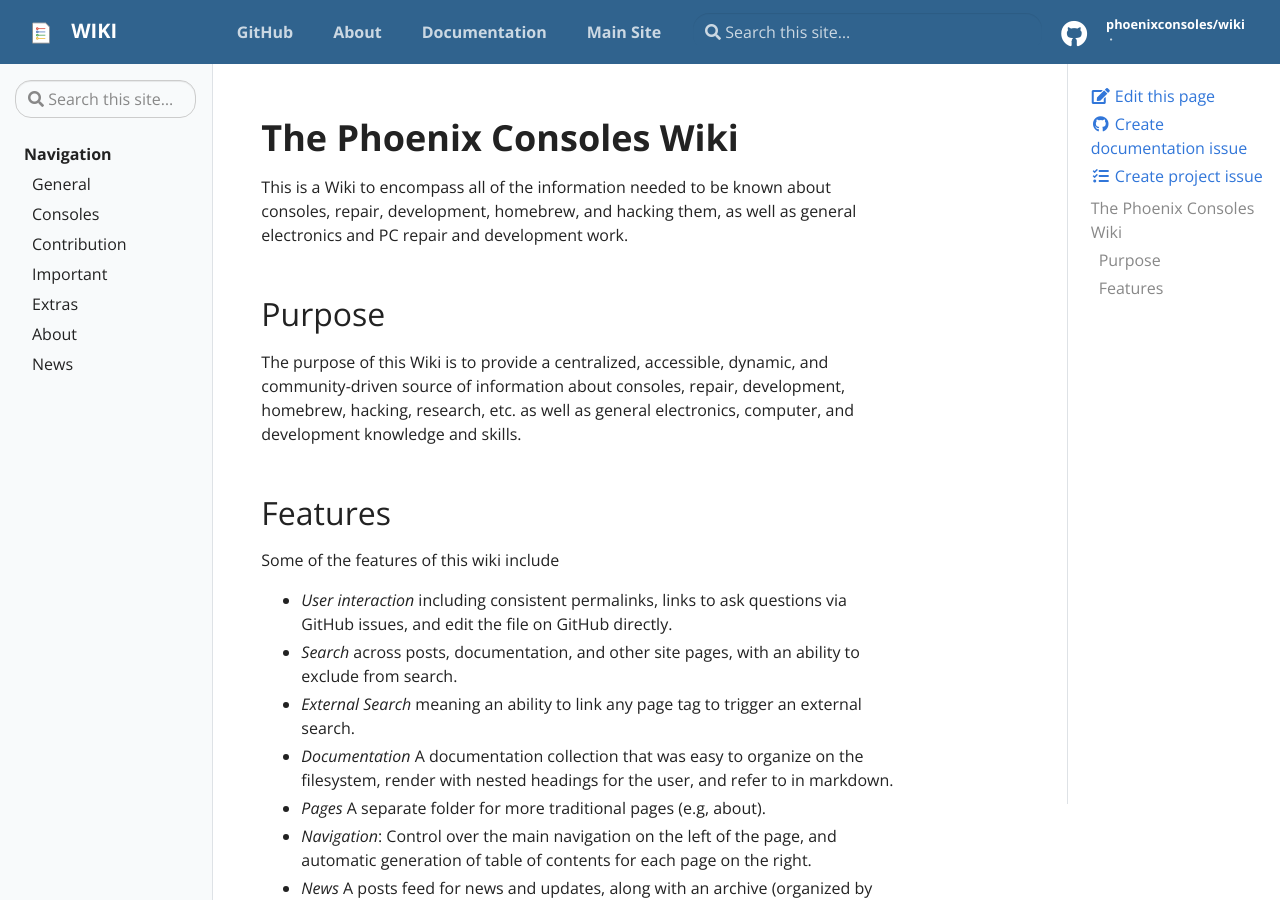
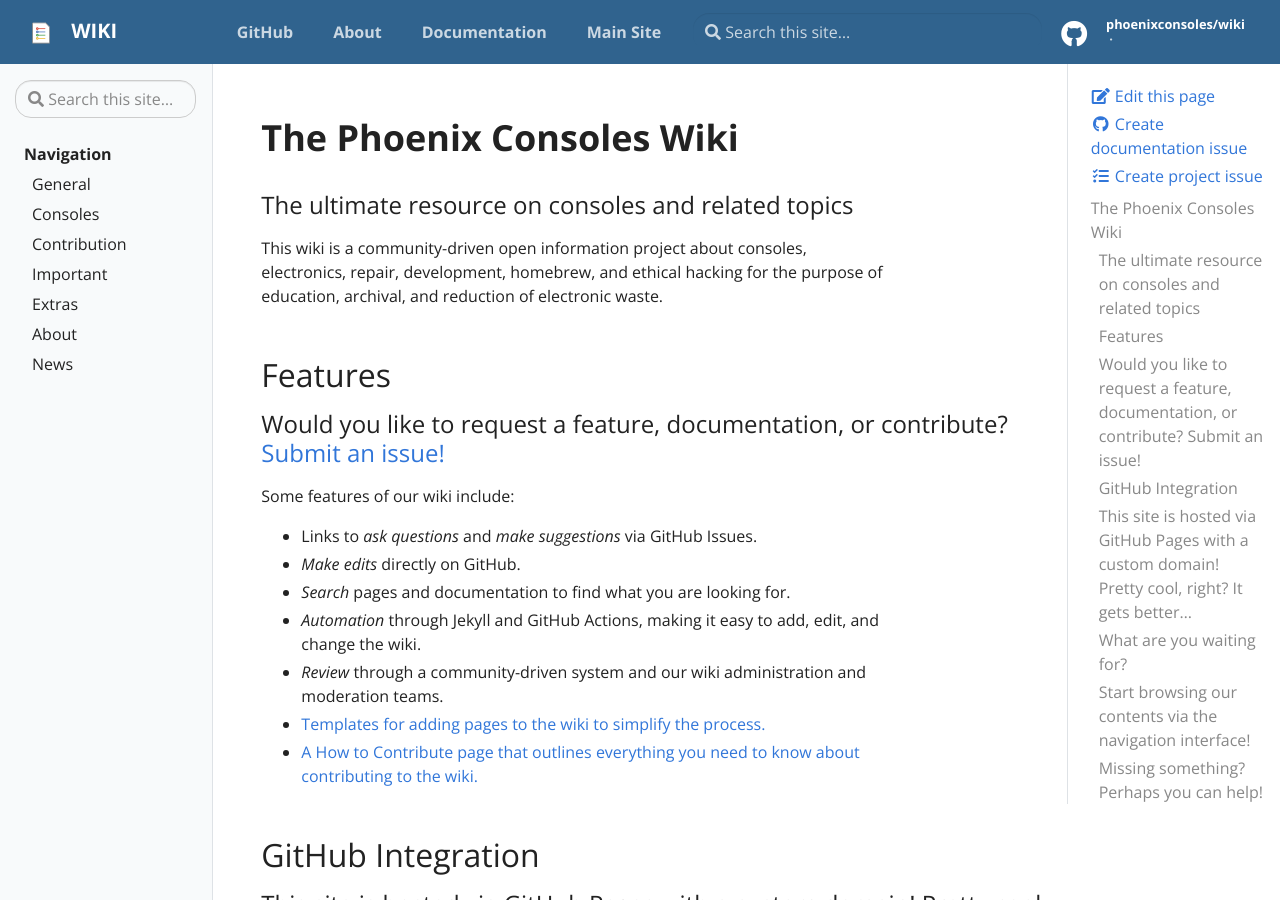
Before and after one commit to PhoenixConsoles/wiki, a Jekyll site: the page built from pages/index.md, in a window 1280 px wide and 900 px high. Built offline with Jekyll 4.4.1, drawn with Linux system fonts in a browser that asks for light colours; some of the changed text lies outside the part shown.

Commit message:
make homepage

```diff
--- a/pages/index.md
+++ b/pages/index.md
@@ -6,25 +6,32 @@
 
 # The Phoenix Consoles Wiki
 
-This is a Wiki to encompass all of the information needed to be known about consoles, repair, development, homebrew, and hacking them, as well as general electronics and PC repair and development work.
+### The ultimate resource on consoles and related topics
 
-## Purpose
-
-The purpose of this Wiki is to provide a centralized, accessible, dynamic, and community-driven source of information about consoles, repair, development, homebrew, hacking, research, etc. as well as general electronics, computer, and development knowledge and skills.
+This wiki is a community-driven open information project about consoles, electronics, repair, development, homebrew, and ethical hacking for the purpose of education, archival, and reduction of electronic waste.
 
 ## Features
 
-Some of the features of this wiki include
+### Would you like to request a feature, documentation, or contribute? [Submit an issue!]( {{site.baseurl}}/pages/issues/)
 
- - *User interaction* including consistent permalinks, links to ask questions via GitHub issues, and edit the file on GitHub directly.
- - *Search* across posts, documentation, and other site pages, with an ability to exclude from search.
- - *External Search* meaning an ability to link any page tag to trigger an external search.
- - *Documentation* A documentation collection that was easy to organize on the filesystem, render with nested headings for the user, and refer to in markdown.
- - *Pages* A separate folder for more traditional pages (e.g, about).
- - *Navigation*: Control over the main navigation on the left of the page, and automatic generation of table of contents for each page on the right.
- - *News* A posts feed for news and updates, along with an archive (organized by year).
- - *Templates* or specifically, "includes" that make it easy to create an alert, documentation link, or other content.
- - *Continuous Integration* recipes to preview the site preproduction.
+Some features of our wiki include:
 
-Would you like to request a feature, documentation, or contribute?
-[Open an issue]({{ site.repo }}/issues)
+- Links to *ask questions* and *make suggestions* via GitHub Issues.
+- *Make edits* directly on GitHub.
+- *Search* pages and documentation to find what you are looking for.
+- *Automation* through Jekyll and GitHub Actions, making it easy to add, edit, and change the wiki.
+- *Review* through a community-driven system and our wiki administration and moderation teams.
+- [Templates for adding pages to the wiki to simplify the process.](templates/)
+- [A How to Contribute page that outlines everything you need to know about contributing to the wiki.](howtocontribute)
+
+## GitHub Integration
+
+### This site is hosted via GitHub Pages with a custom domain! Pretty cool, right? It gets better...
+
+Github also provides an entire framework for the wiki to become a successful, community-driven project! From Issues to Actions and so much more, GitHub makes an excellent home for the website. Therefore it is *vitally important* that the GitHub Terms of Service are followed perfectly, no less, as being removed from GitHub would lead to unnecessary time-waste and resource loss, as well as downtime (which is never good).
+
+## What are you waiting for?
+
+### Start browsing our contents via the navigation interface!
+
+### Missing something? Perhaps you can help!
```
